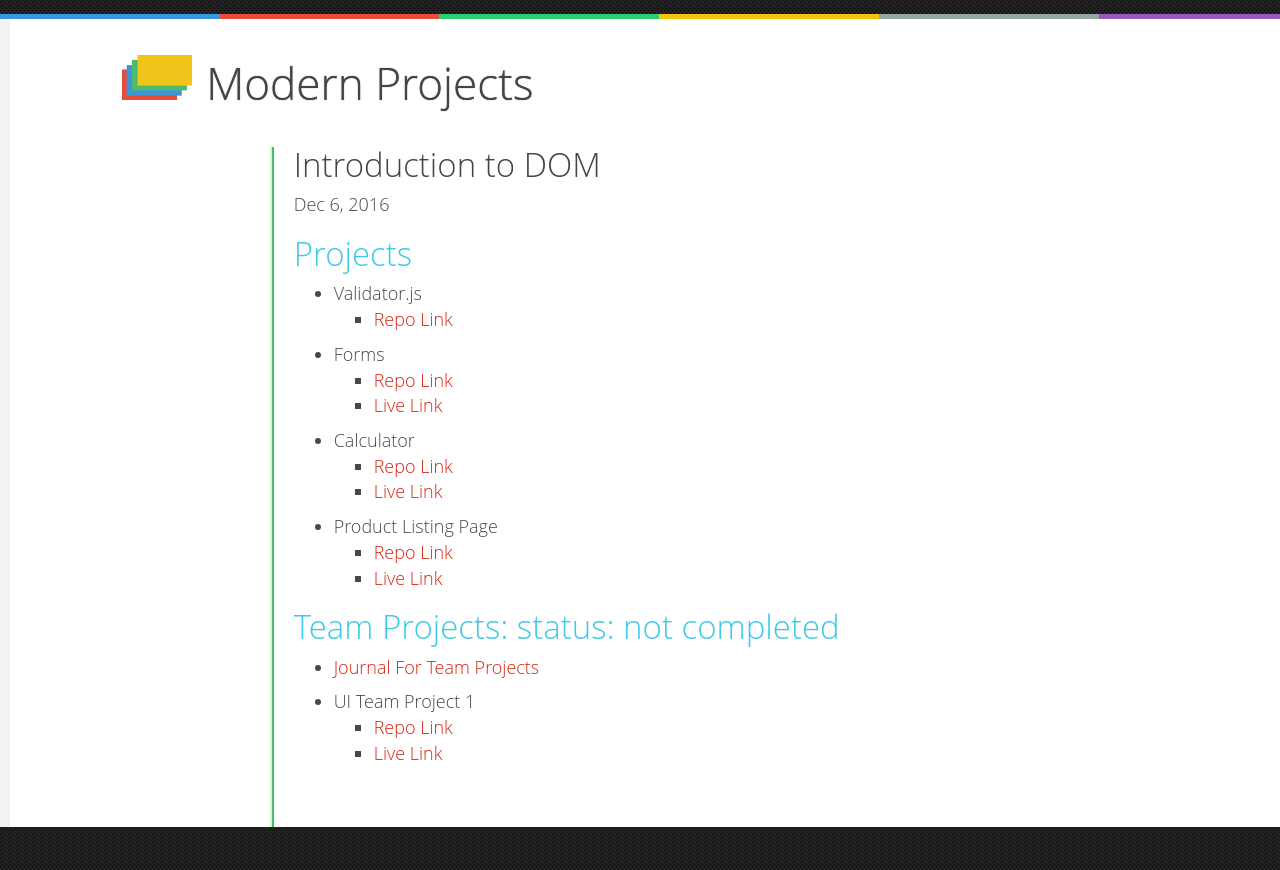
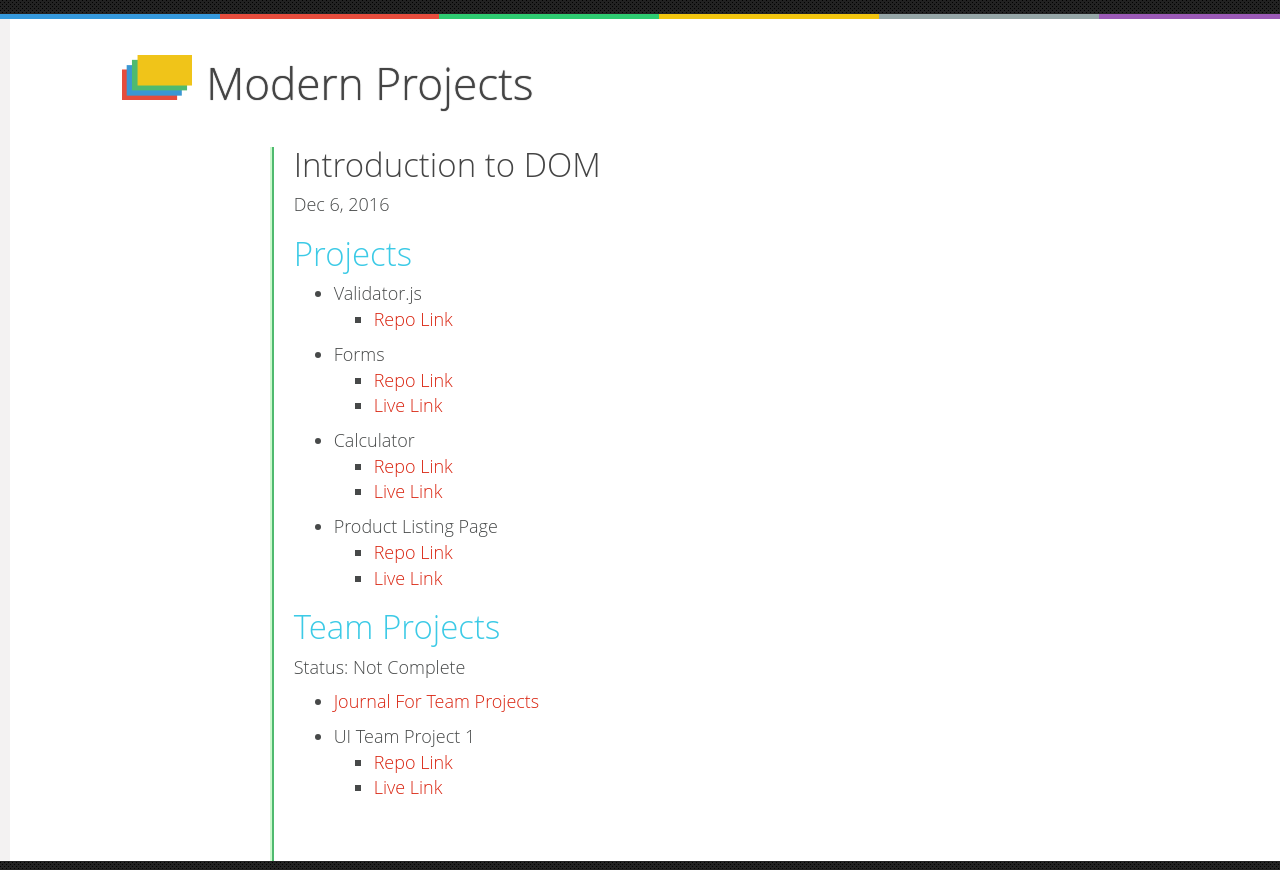
Before and after one commit to OscarRobertRodriguez/projectsModernDeveloper, a Jekyll site: the page built from _posts/2016-12-06-introduction-to-DOM.md, in a window 1280 px wide, cut to the strip 122-992 px from the top of the page. Built offline with Jekyll 4.4.1, drawn with Linux system fonts in a browser that asks for light colours.

Commit message:
made changes

```diff
--- a/_posts/2016-12-06-introduction-to-DOM.md
+++ b/_posts/2016-12-06-introduction-to-DOM.md
@@ -34,8 +34,8 @@ title:  "Introduction to DOM"
 </ul>
 
 
-<h1 style="color:#3CCAE6">Team Projects: status: not completed</h1>
-
+<h1 style="color:#3CCAE6">Team Projects</h1>
+<p>Status: Not Complete</p>
 <ul>
  <li><a href="https://github.com/moderndeveloper-students/coursework-OscarRobertRodriguez/blob/master/Course-06-Introduction-to-JavaScript-and-Modern-Web-Development/Chapter-2-Introduction-to-CSS/htmlAndCss-journal.md">Journal For Team Projects</a></li>
 </ul>
```
Also changed, not shown: _posts/2016-11-06-Introduction-to-CSS.md (+1 -1 lines).
